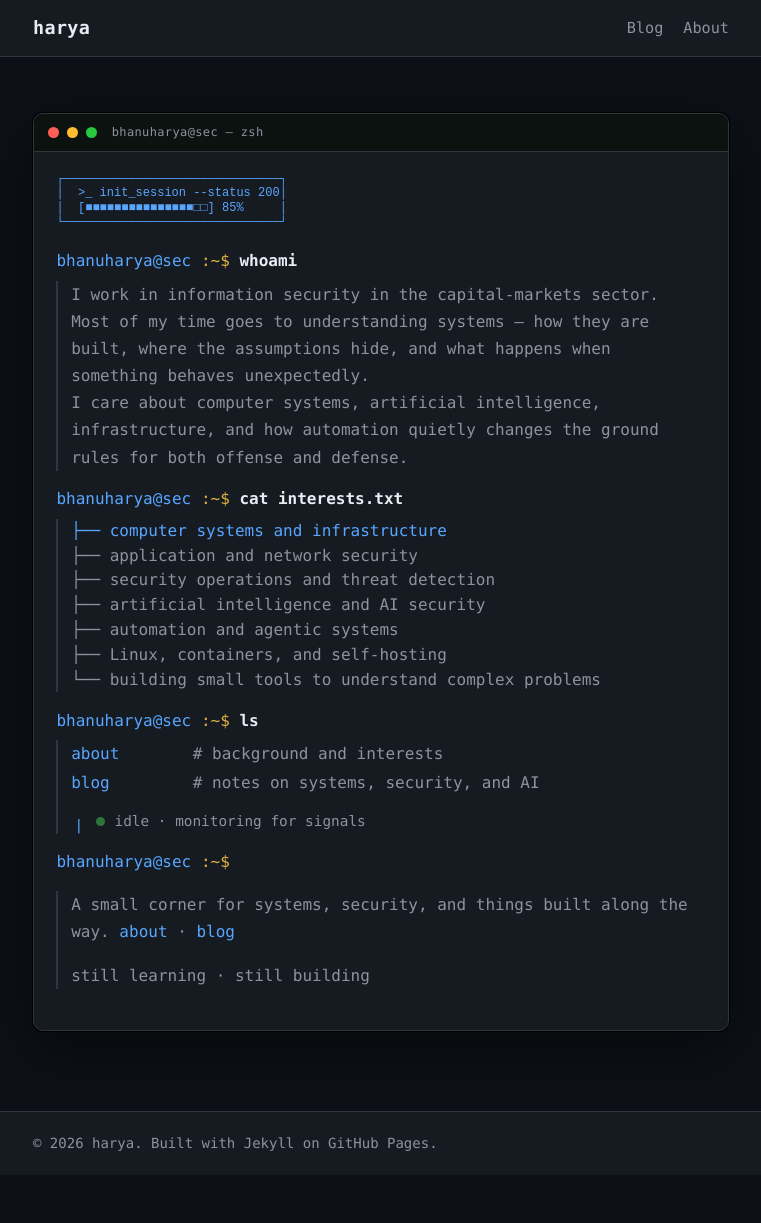
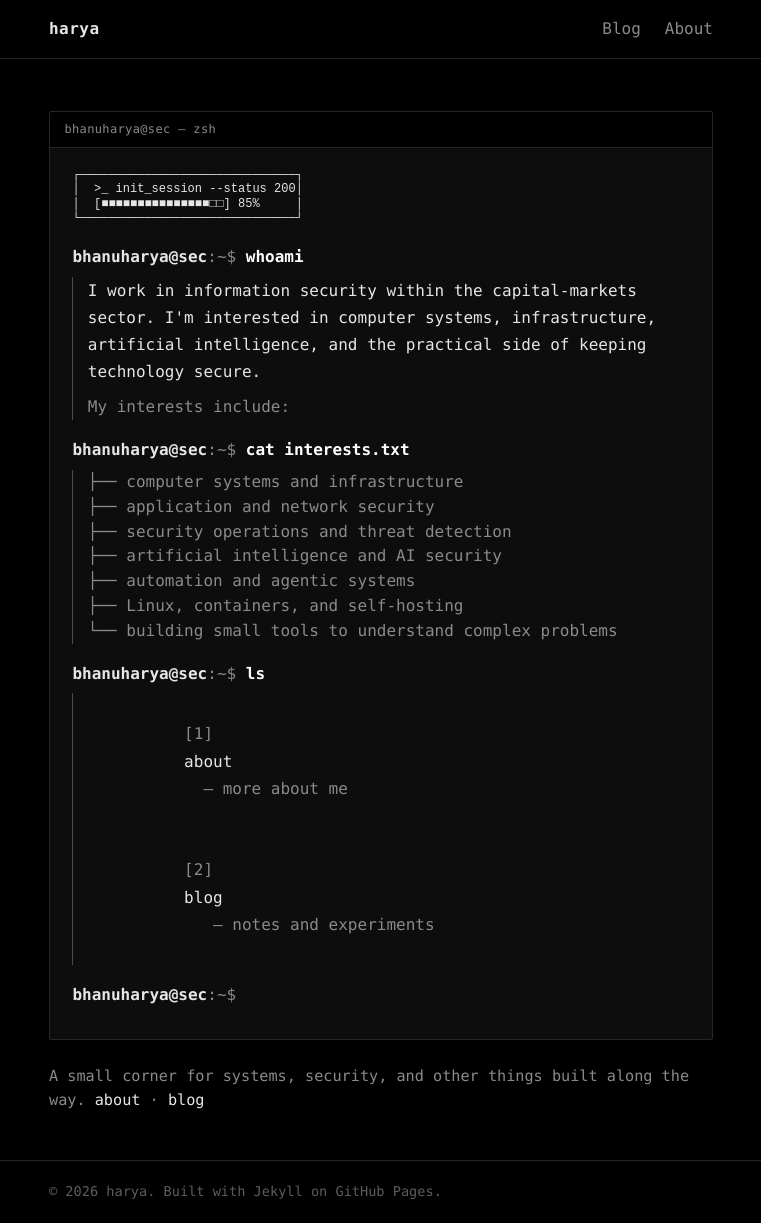
Before and after one commit to bhanuharya/bhanuharya.github.io, a Jekyll site: the page built from index.md, in a window 1280 px wide and 1223 px high. Shown: the whole window, without its empty margins (259-1020 px from the left). Built offline with Jekyll 4.4.1, drawn with Linux system fonts in a browser that asks for light colours.

Commit message:
Rewrite to retro monochrome Linux-terminal aesthetic (b/w, no accents, understated infosec bio)

```diff
--- a/_config.yml
+++ b/_config.yml
@@ -1,10 +1,7 @@
 title: harya
 author: harya
 description: >-
-  Security engineer · home-lab builder · notes on projects,
-  infrastructure & security posture
+  Notes and experiments from Harya — security, systems,
+  and self-hosting.
 theme: minima
-minima:
-  skin: dark
-  date_format: "%b %-d, %Y"
 show_excerpts: true
--- a/_layouts/home.html
+++ b/_layouts/home.html
@@ -2,43 +2,36 @@
 layout: default
 ---
 
-<article class="term" style="margin-top: 1rem">
+<article class="term">
   <div class="term-bar">
-    <span class="dot d1"></span>
-    <span class="dot d2"></span>
-    <span class="dot d3"></span>
     <span class="term-title">bhanuharya@sec — zsh</span>
   </div>
 
   <div class="term-body">
-    <pre class="banner">┌──────────────────────────────┐
-│  &gt;_ init_session --status 200│
+    <pre class="banner" aria-hidden="true">┌──────────────────────────────┐
+│  >_ init_session --status 200│
 │  [■■■■■■■■■■■■■■■□□] 85%     │
 └──────────────────────────────┘</pre>
 
     <div class="line">
-      <span class="prompt">bhanuharya@sec</span>
-      <span class="loc">:~$</span>
-      <span class="cmd">whoami</span>
+      <span class="prompt">bhanuharya@sec</span><span class="loc">:~$</span> <span class="cmd">whoami</span>
     </div>
 
     <div class="out">
-      I work in information security in the capital-markets sector. Most of my
-      time goes to understanding systems — how they are built, where the
-      assumptions hide, and what happens when something behaves unexpectedly.<br>
-      I care about computer systems, artificial intelligence, infrastructure,
-      and how automation quietly changes the ground rules for both offense and
-      defense.
+      <p>
+        I work in information security within the capital-markets sector.
+        I'm interested in computer systems, infrastructure, artificial
+        intelligence, and the practical side of keeping technology secure.
+      </p>
+      <p class="dim">My interests include:</p>
     </div>
 
     <div class="line">
-      <span class="prompt">bhanuharya@sec</span>
-      <span class="loc">:~$</span>
-      <span class="cmd">cat interests.txt</span>
+      <span class="prompt">bhanuharya@sec</span><span class="loc">:~$</span> <span class="cmd">cat interests.txt</span>
     </div>
 
     <div class="out">
-      <pre class="ascii-tree">├── computer systems and infrastructure
+      <pre class="ascii-tree" aria-hidden="true">├── computer systems and infrastructure
 ├── application and network security
 ├── security operations and threat detection
 ├── artificial intelligence and AI security
@@ -48,45 +41,32 @@ layout: default
     </div>
 
     <div class="line">
-      <span class="prompt">bhanuharya@sec</span>
-      <span class="loc">:~$</span>
-      <span class="cmd">ls</span>
+      <span class="prompt">bhanuharya@sec</span><span class="loc">:~$</span> <span class="cmd">ls</span>
     </div>
 
     <div class="out">
       <div class="cmdlist">
-        <div>
-          <span class="k">about</span>
-          <span class="dim"># background and interests</span>
+        <div class="entry">
+          <span class="idx">[1]</span>
+          <a href="{{ '/about/' | relative_url }}">about</a>
+          <span class="dim">&nbsp; — more about me</span>
         </div>
-
-        <div>
-          <span class="k">blog</span>
-          <span class="dim"># notes on systems, security, and AI</span>
+        <div class="entry">
+          <span class="idx">[2]</span>
+          <a href="{{ '/blog/' | relative_url }}">blog</a>
+          <span class="dim">&nbsp;&nbsp; — notes and experiments</span>
         </div>
-      </div>
-
-      <div class="status-line">
-        <span class="loader" aria-hidden="true"><span>|</span><span>/</span><span>—</span><span>\</span></span>
-        <span class="indicator" aria-hidden="true"></span>
-        <span>idle · monitoring for signals</span>
       </div>
     </div>
 
-    <div class="line">
-      <span class="prompt">bhanuharya@sec</span>
-      <span class="loc">:~$</span>
-      <span class="cursor" aria-hidden="true">&nbsp;</span>
-    </div>
-
-    <div class="out">
-      <p>
-        A small corner for systems, security, and things built along the way.
-        <a class="grn" href="{{ '/about/' | relative_url }}">about</a>
-        ·
-        <a class="grn" href="{{ '/blog/' | relative_url }}">blog</a>
-      </p>
-      <p class="dim" style="margin-top: .6rem">still learning · still building</p>
+    <div class="line final">
+      <span class="prompt">bhanuharya@sec</span><span class="loc">:~$</span> <span class="cursor" aria-hidden="true">&nbsp;</span>
     </div>
   </div>
 </article>
+
+<p class="closing dim">
+  A small corner for systems, security, and other things built along the way.
+  <a href="{{ '/about/' | relative_url }}">about</a> ·
+  <a href="{{ '/blog/' | relative_url }}">blog</a>
+</p>
--- a/assets/css/style.css
+++ b/assets/css/style.css
@@ -1,14 +1,14 @@
+/* ---------- retro black-and-white Linux terminal theme ---------- */
 :root {
-  --bg: #0d1117;
-  --panel: #161b22;
-  --panel-alt: #1c2128;
-  --border: #30363d;
-  --text: #e6edf3;
-  --muted: #8b949e;
-  --accent: #58a6ff;
-  --accent-dim: #1f6feb;
-  --radius: 10px;
-  --font: "SFMono-Regular", Consolas, "Liberation Mono", Menlo, "Courier New", monospace;
+  --bg: #000000;
+  --panel: #0d0d0d;
+  --panel-alt: #141414;
+  --border: #262626;
+  --border-bright: #4c4c4c;
+  --text: #e6e6e6;
+  --muted: #8a8a8a;
+  --dim: #5c5c5c;
+  --font: "SFMono-Regular", Consolas, "Liberation Mono", Menlo, "DejaVu Sans Mono", monospace;
 }
 
 * {
@@ -24,13 +24,13 @@ body {
   background: var(--bg);
   color: var(--text);
   font-family: var(--font);
-  font-size: 17px;
+  font-size: 16px;
   line-height: 1.6;
 }
 
 .wrap {
   width: 100%;
-  max-width: 46rem;
+  max-width: 44rem;
   margin: 0 auto;
   padding: 0 1.25rem;
 }
@@ -42,7 +42,6 @@ body {
   padding: 0.5rem 1rem;
   background: var(--panel);
   border: 1px solid var(--border);
-  border-radius: var(--radius);
 }
 
 .skip-link:focus {
@@ -51,130 +50,209 @@ body {
 }
 
 a {
-  color: var(--accent);
+  color: var(--text);
   text-decoration: none;
 }
 
-a:hover {
+a:hover,
+a:focus {
+  color: #ffffff;
   text-decoration: underline;
 }
 
+a:focus-visible {
+  outline: 1px solid var(--text);
+  outline-offset: 2px;
+}
+
+/* ---------- header / nav ---------- */
 .site-header {
   border-bottom: 1px solid var(--border);
-  background: var(--panel);
-  position: sticky;
-  top: 0;
-  z-index: 10;
 }
 
 .nav {
   display: flex;
   align-items: center;
   justify-content: space-between;
-  height: 3.5rem;
+  flex-wrap: wrap;
+  gap: 0.5rem 1rem;
+  padding-top: 1rem;
+  padding-bottom: 1rem;
 }
 
 .site-title {
   color: var(--text);
   font-weight: 700;
-  font-size: 1.15rem;
-  letter-spacing: 0.02em;
+  letter-spacing: 0.03em;
 }
 
 .site-title:hover {
+  color: #ffffff;
   text-decoration: none;
-  color: var(--accent);
 }
 
 .nav-links {
   display: flex;
-  gap: 1.25rem;
+  gap: 1.5rem;
 }
 
 .nav-links a {
   color: var(--muted);
-  font-size: 0.95rem;
 }
 
 .nav-links a:hover,
 .nav-links a[aria-current="page"] {
   color: var(--text);
-  text-decoration: none;
+  text-decoration: underline;
 }
 
 main.wrap {
-  padding-top: 2.5rem;
-  padding-bottom: 3.5rem;
+  padding-top: 2rem;
+  padding-bottom: 3rem;
 }
 
-.hero {
-  text-align: center;
-  padding: 3rem 0 2rem;
+.site-footer {
+  border-top: 1px solid var(--border);
+  padding: 1.25rem 0;
+  color: var(--dim);
+  font-size: 0.85rem;
 }
 
-.hero-title {
-  font-size: clamp(1.6rem, 4.5vw, 2.4rem);
-  line-height: 1.25;
-  font-weight: 800;
-  margin: 0 0 1rem;
+.site-footer p {
+  margin: 0;
 }
 
-.hero-sub {
-  color: var(--muted);
-  font-size: 1.05rem;
-  max-width: 34rem;
-  margin: 0 auto 1.75rem;
+/* ---------- terminal bio (home) ---------- */
+.term {
+  background: var(--panel);
+  border: 1px solid var(--border);
+  border-radius: 2px;
+  margin: 1.25rem 0;
+  overflow: hidden;
 }
 
-.btn {
-  display: inline-block;
-  padding: 0.6rem 1.25rem;
-  border: 1px solid var(--accent);
-  border-radius: var(--radius);
-  color: var(--accent);
+.term-bar {
+  display: flex;
+  align-items: center;
+  padding: 0.5rem 0.9rem;
+  background: var(--bg);
+  border-bottom: 1px solid var(--border);
+  font-size: 12px;
+  color: var(--muted);
+  user-select: none;
+}
+
+.term-title {
+  letter-spacing: 0.03em;
+}
+
+.term-body {
+  padding: 1.25rem 1.4rem 1.5rem;
+  font-size: 16px;
+  line-height: 1.7;
+  overflow-x: auto;
+}
+
+.banner {
+  color: var(--text);
+  white-space: pre;
+  font-size: 12px;
+  line-height: 1.2;
+  margin: 0 0 1.1rem;
+  overflow-x: auto;
+}
+
+.term-body .line {
+  margin: 0 0 0.4rem;
+}
+
+.prompt {
+  color: var(--text);
+  font-weight: 700;
+}
+
+.loc {
+  color: var(--muted);
+}
+
+.dim {
+  color: var(--muted);
+}
+
+.cmd {
+  color: #ffffff;
   font-weight: 600;
 }
 
-.btn:hover {
-  background: var(--accent-dim);
-  border-color: var(--accent-dim);
-  color: #fff;
-  text-decoration: none;
+.cursor {
+  display: inline-block;
+  width: 0.55em;
+  height: 1.05em;
+  background: var(--text);
+  vertical-align: text-bottom;
+  animation: blink 1s steps(1) infinite;
 }
 
-.page-heading {
-  font-size: 1.5rem;
-  margin: 0 0 1.5rem;
+@keyframes blink {
+  50% { opacity: 0; }
 }
 
-.post-list {
-  list-style: none;
-  margin: 0;
-  padding: 0;
-  display: grid;
-  gap: 1rem;
+.cmdlist {
+  margin: 0.2rem 0;
 }
 
-.post-card {
-  background: var(--panel);
-  border: 1px solid var(--border);
-  border-radius: var(--radius);
-  padding: 1.25rem 1.5rem;
+.cmdlist .entry {
+  white-space: pre;
+  line-height: 1.7;
 }
 
-.post-card-title {
-  font-size: 1.25rem;
-  line-height: 1.3;
-  margin: 0 0 0.35rem;
+.cmdlist .idx {
+  color: var(--muted);
 }
 
-.post-card-title a {
+.cmdlist a {
   color: var(--text);
 }
 
-.post-card-title a:hover {
-  color: var(--accent);
-  text-decoration: none;
+.cmdlist a:hover {
+  color: #ffffff;
+}
+
+.out {
+  margin: 0.1rem 0 1rem;
+  color: var(--text);
+  border-left: 1px solid var(--border-bright);
+  padding-left: 0.9rem;
+}
+
+.out p {
+  margin: 0 0 0.5rem;
+}
+
+.out p:last-child {
+  margin-bottom: 0;
+}
+
+.ascii-tree {
+  margin: 0;
+  color: var(--muted);
+  font: inherit;
+  white-space: pre-wrap;
+  line-height: 1.55;
+  overflow-x: auto;
+}
+
+.closing {
+  margin: 1.5rem 0 0;
+  font-size: 0.95rem;
+}
+
+/* ---------- pages / posts ---------- */
+.page-title,
+.post-title {
+  font-size: 1.5rem;
+  line-height: 1.25;
+  margin: 0 0 1.5rem;
 }
 
 .post-date {
@@ -182,35 +260,21 @@ main.wrap {
   color: var(--muted);
   font-size: 0.875rem;
   font-style: normal;
+  margin-bottom: 1rem;
 }
 
-.post-card-excerpt {
-  margin-top: 0.75rem;
+.ascii-head {
   color: var(--muted);
-  font-size: 0.95rem;
-}
-
-.post-card-excerpt p {
-  margin: 0;
-}
-
-.post-header,
-.page-title {
-  margin-bottom: 1.5rem;
-}
-
-.post-title,
-.page-title {
-  font-size: clamp(1.6rem, 4vw, 2.1rem);
-  line-height: 1.25;
-  margin: 0 0 0.5rem;
+  font: inherit;
+  white-space: pre;
+  margin: 0 0 1rem;
+  overflow-x: auto;
 }
 
 .post-content,
 .page-content {
-  background: var(--panel);
   border: 1px solid var(--border);
-  border-radius: var(--radius);
+  border-radius: 2px;
   padding: 1.5rem 1.75rem;
 }
 
@@ -227,24 +291,22 @@ main.wrap {
 .post-content img {
   max-width: 100%;
   height: auto;
-  border-radius: var(--radius);
   border: 1px solid var(--border);
 }
 
 .post-content pre {
   background: var(--bg);
   border: 1px solid var(--border);
-  border-radius: var(--radius);
   padding: 1rem 1.25rem;
   overflow-x: auto;
   font-size: 0.875rem;
+  white-space: pre-wrap;
+  word-break: break-word;
 }
 
 .post-content code {
-  font-family: "SFMono-Regular", Consolas, "Liberation Mono", Menlo, monospace;
   font-size: 0.875em;
   background: var(--panel-alt);
-  border-radius: 4px;
   padding: 0.15em 0.4em;
 }
 
@@ -256,7 +318,7 @@ main.wrap {
 .post-content blockquote {
   margin: 1.25rem 0;
   padding-left: 1rem;
-  border-left: 3px solid var(--border);
+  border-left: 1px solid var(--border-bright);
   color: var(--muted);
 }
 
@@ -265,113 +327,61 @@ main.wrap {
   font-size: 0.95rem;
 }
 
-.site-footer {
-  border-top: 1px solid var(--border);
-  background: var(--panel);
-  padding: 1.25rem 0;
-  color: var(--muted);
-  font-size: 0.875rem;
+/* ---------- blog listing ---------- */
+.post-list {
+  list-style: none;
+  margin: 0;
+  padding: 0;
 }
 
-.site-footer p {
+.post-list li {
+  margin-bottom: 1.5rem;
+}
+
+.post-card-title {
+  font-size: 1.2rem;
+  line-height: 1.3;
+  margin: 0 0 0.35rem;
+}
+
+.post-card-title a {
+  color: var(--text);
+}
+
+.post-card-title a:hover {
+  color: #ffffff;
+}
+
+.post-card-excerpt {
+  margin-top: 0.75rem;
+  color: var(--muted);
+  font-size: 0.95rem;
+}
+
+.post-card-excerpt p {
   margin: 0;
 }
 
-/* ---------- CLI terminal bio (home) ---------- */
-.term{
-  background:var(--panel);
-  border:1px solid var(--border);
-  border-radius:var(--radius);
-  box-shadow:0 0 0 1px #000,0 18px 60px rgba(0,0,0,.55);
-  overflow:hidden;
-  margin:1.5rem 0;
-}
-.term-bar{
-  display:flex;align-items:center;gap:.5rem;
-  padding:.55rem .9rem;background:#0c1210;
-  border-bottom:1px solid var(--border);
-  font-size:12px;color:var(--muted);user-select:none;
-}
-.term-bar .dot{width:11px;height:11px;border-radius:50%;display:inline-block}
-.term-bar .d1{background:#ff5f56}.term-bar .d2{background:#ffbd2e}.term-bar .d3{background:#27c93f}
-.term-title{margin-left:.4rem;letter-spacing:.03em}
-.term-body{padding:1.25rem 1.4rem 1.6rem;font-family:"SFMono-Regular",Consolas,"Liberation Mono",Menlo,monospace;font-size:16px;line-height:1.7}
-.banner{color:var(--accent);white-space:pre;font-size:12px;line-height:1.2;margin:0 0 1.1rem;overflow-x:auto}
-.wip{display:inline-block;border:1px solid var(--amber,#e3b341);color:var(--amber,#e3b341);padding:.2rem .55rem;border-radius:4px;font-size:12px;margin-bottom:1.1rem;letter-spacing:.05em}
-.term-body .line{margin:0 0 .4rem}
-.prompt{color:var(--accent)}
-.loc{color:var(--amber,#e3b341)}
-.dim{color:var(--muted)}
-.grn{color:var(--accent)}
-.txt{color:var(--text)}
-.cmd{color:var(--text);font-weight:600}
-.cursor{display:inline-block;width:.6em;background:var(--accent);animation:blink 1s steps(1) infinite}
-@keyframes blink{50%{opacity:0}}
-.cmdlist{display:grid;gap:.1rem;margin:.4rem 0 .2rem}
-.cmdlist .k{color:var(--accent);min-width:7rem;display:inline-block}
-.out{margin:.1rem 0 .9rem;color:var(--muted);border-left:2px solid var(--border);padding-left:.8rem}
-.skills{display:grid;grid-template-columns:auto auto;gap:.1rem .6rem;margin:.2rem 0 .4rem}
-.skills span:nth-child(odd){color:var(--muted)}
-.skills span:nth-child(even){color:var(--text)}
-.placeholder{color:var(--muted);font-style:italic}
-.ascii-tree{
-  margin:0;
-  color:var(--muted);
-  font:inherit;
-  white-space:pre-wrap;
-  line-height:1.55;
-}
-.ascii-tree::first-line{
-  color:var(--accent);
+/* ---------- reduced motion ---------- */
+@media (prefers-reduced-motion: reduce) {
+  *, *::before, *::after {
+    animation-duration: 0.01ms !important;
+    animation-iteration-count: 1 !important;
+    transition-duration: 0.01ms !important;
+  }
 }
 
-/* ---------- subtle status / loader (home) ---------- */
-.status-line{
-  display:flex;
-  align-items:center;
-  gap:.6rem;
-  color:var(--muted);
-  margin:.8rem 0 0;
-  font-size:.9rem;
+/* ---------- small screens ---------- */
+@media (max-width: 480px) {
+  .term-body {
+    padding: 1rem 0.9rem 1.2rem;
+    font-size: 14px;
+  }
+  .banner {
+    font-size: 11px;
+  }
+  .post-content,
+  .page-content {
+    padding: 1.1rem 1.1rem;
+  }
 }
-.indicator{
-  width:9px;height:9px;border-radius:50%;
-  background:#3fb950;flex:none;
-  animation:pulse 2.4s steps(2) infinite;
-}
-@keyframes pulse{50%{opacity:.15}}
-.loader{
-  display:inline-block;
-  position:relative;
-  width:1.05em;height:1.1em;
-  flex:none;
-  color:var(--accent);
-}
-.loader span{
-  position:absolute;left:0;top:0;
-  width:100%;text-align:center;
-  opacity:0;
-  animation:loader-frame .8s steps(1) infinite;
-}
-.loader span:nth-child(1){animation-delay:0s}
-.loader span:nth-child(2){animation-delay:.2s}
-.loader span:nth-child(3){animation-delay:.4s}
-.loader span:nth-child(4){animation-delay:.6s}
-@keyframes loader-frame{
-  0%{opacity:1}
-  25%{opacity:0}
-  100%{opacity:0}
-}
-
-/* ---------- reduced motion ---------- */
-@media (prefers-reduced-motion: reduce){
-  .cursor,
-  .indicator,
-  .loader span{
-    animation:none !important;
-  }
-  .cursor{opacity:1}
-  .indicator{opacity:1}
-  .loader span{opacity:0}
-  .loader span:nth-child(1){opacity:1}
-}
```
Also changed, not shown: about.md (+7 -5 lines).
